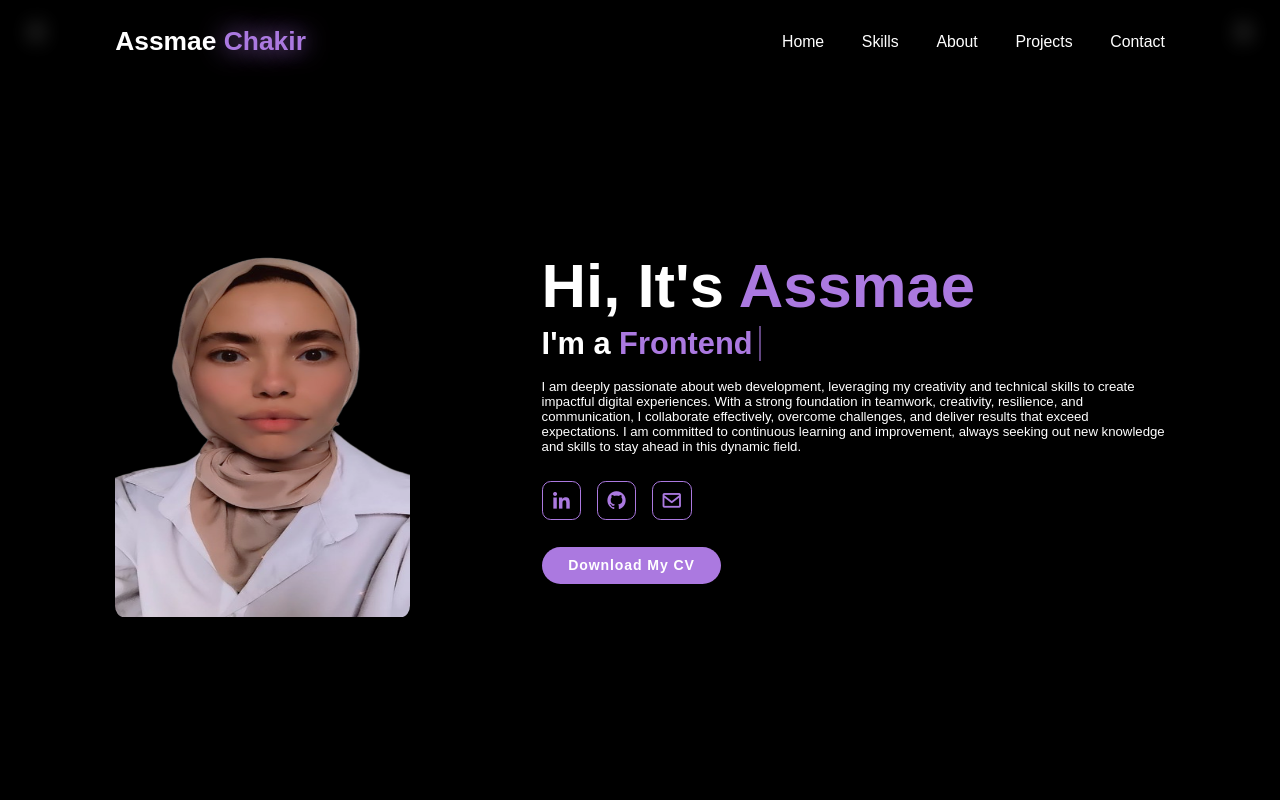
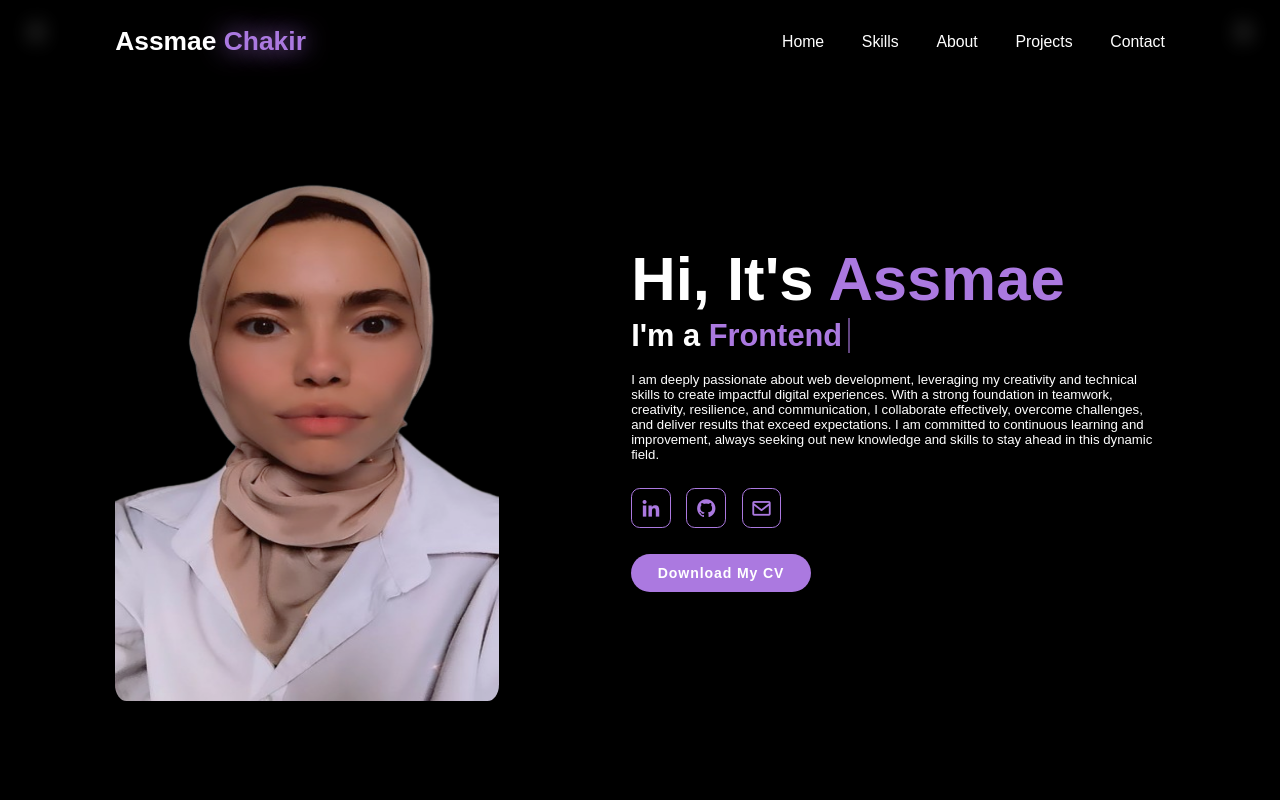
Before and after one commit to AssmaeChakir/PortfoliO, a plain HTML site: page index.html in a window 1280 px wide. Shown: the top 800 px of the page. Drawn offline with nearby package versions, Linux system fonts and the light colour scheme.

Commit message:
portfolio

```diff
--- a/style.css
+++ b/style.css
@@ -126,8 +126,8 @@ span {
 .home-img img {
     position: relative;
     top: 3rem;
-    width: 23vw;
-    height: 30vw;
+    width: 30vw;
+    height: 43vw;
     border-radius: 3%;
 
 }
```
